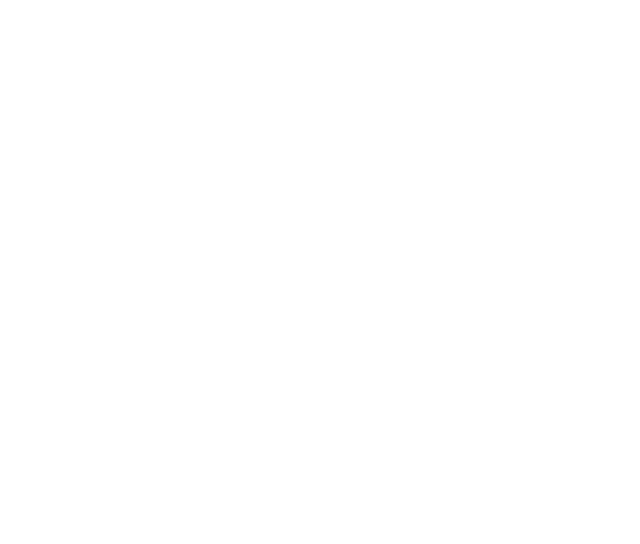
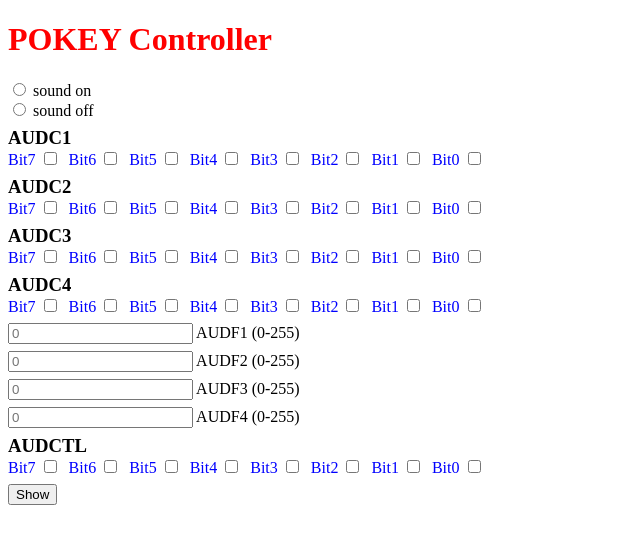
Before and after one commit to shupac800/webmidi, a website: page index.html in a window 1280 px wide. Shown: the whole page, without its empty margins (0-640 px from the left). Drawn offline with Linux system fonts and the light colour scheme.

Commit message:
began writing HTML/JS for PokeyController app

```diff
--- a/index.html
+++ b/index.html
@@ -1,2 +1,209 @@
+<!DOCTYPE html>
+<html>
+<head>
+  <title>POKEY Controller</title>
+  <link href="style.css" rel="stylesheet" type="text/css">
+</head>
+<body>
+  <h1>POKEY Controller</h1>
+  <form id='myForm'>
+    <label>
+      <input type='radio' name='onoff' value='on'>
+      sound on
+    </label>
+    <label>
+      <input type='radio' name='onoff' value='off'>
+      sound off
+    </label>
+    <h3>AUDC1</h3>
+    <label class='yaba'>
+      Bit7
+      <input type='checkbox' name='audc1[]'>
+    </label>
+    <label class='yaba'>
+      Bit6
+      <input type='checkbox' name='audc1[]'>
+    </label>
+    <label class='yaba'>
+      Bit5
+      <input type='checkbox' name='audc1[]'>
+    </label>
+    <label class='yaba'>
+      Bit4
+      <input type='checkbox' name='audc1[]'>
+    </label>
+    <label class='yaba'>
+      Bit3
+      <input type='checkbox' name='audc1[]'>
+    </label>
+    <label class='yaba'>
+      Bit2
+      <input type='checkbox' name='audc1[]'>
+    </label>
+    <label class='yaba'>
+      Bit1
+      <input type='checkbox' name='audc1[]'>
+    </label>
+    <label class='yaba'>
+      Bit0
+      <input type='checkbox' name='audc1[]'>
+    </label>
 
-<script src="output.js"></script>
+    <h3>AUDC2</h3>
+    <label class='yaba'>
+      Bit7
+      <input type='checkbox' name='audc2[]'>
+    </label>
+    <label class='yaba'>
+      Bit6
+      <input type='checkbox' name='audc2[]'>
+    </label>
+    <label class='yaba'>
+      Bit5
+      <input type='checkbox' name='audc2[]'>
+    </label>
+    <label class='yaba'>
+      Bit4
+      <input type='checkbox' name='audc2[]'>
+    </label>
+    <label class='yaba'>
+      Bit3
+      <input type='checkbox' name='audc2[]'>
+    </label>
+    <label class='yaba'>
+      Bit2
+      <input type='checkbox' name='audc2[]'>
+    </label>
+    <label class='yaba'>
+      Bit1
+      <input type='checkbox' name='audc2[]'>
+    </label>
+    <label class='yaba'>
+      Bit0
+      <input type='checkbox' name='audc2[]'>
+    </label>
+
+    <h3>AUDC3</h3>
+    <label class='yaba'>
+      Bit7
+      <input type='checkbox' name='audc3[]'>
+    </label>
+    <label class='yaba'>
+      Bit6
+      <input type='checkbox' name='audc3[]'>
+    </label>
+    <label class='yaba'>
+      Bit5
+      <input type='checkbox' name='audc3[]'>
+    </label>
+    <label class='yaba'>
+      Bit4
+      <input type='checkbox' name='audc3[]'>
+    </label>
+    <label class='yaba'>
+      Bit3
+      <input type='checkbox' name='audc3[]'>
+    </label>
+    <label class='yaba'>
+      Bit2
+      <input type='checkbox' name='audc3[]'>
+    </label>
+    <label class='yaba'>
+      Bit1
+      <input type='checkbox' name='audc3[]'>
+    </label>
+    <label class='yaba'>
+      Bit0
+      <input type='checkbox' name='audc3[]'>
+    </label>
+
+    <h3>AUDC4</h3>
+    <label class='yaba'>
+      Bit7
+      <input type='checkbox' name='audc4[]'>
+    </label>
+    <label class='yaba'>
+      Bit6
+      <input type='checkbox' name='audc4[]'>
+    </label>
+    <label class='yaba'>
+      Bit5
+      <input type='checkbox' name='audc4[]'>
+    </label>
+    <label class='yaba'>
+      Bit4
+      <input type='checkbox' name='audc4[]'>
+    </label>
+    <label class='yaba'>
+      Bit3
+      <input type='checkbox' name='audc4[]'>
+    </label>
+    <label class='yaba'>
+      Bit2
+      <input type='checkbox' name='audc4[]'>
+    </label>
+    <label class='yaba'>
+      Bit1
+      <input type='checkbox' name='audc4[]'>
+    </label>
+    <label class='yaba'>
+      Bit0
+      <input type='checkbox' name='audc4[]'>
+    </label>
+
+    <label class='audf'>
+      <input type='text' name='audf1' placeholder="0">
+      AUDF1 (0-255)
+    </label>
+    <label class='audf'>
+      <input type='text' name='audf2' placeholder="0">
+      AUDF2 (0-255)
+    </label>
+    <label class='audf'>
+      <input type='text' name='audf3' placeholder="0">
+      AUDF3 (0-255)
+    </label>
+    <label class='audf'>
+      <input type='text' name='audf4' placeholder="0">
+      AUDF4 (0-255)
+    </label>
+
+    <h3>AUDCTL</h3>
+    <label class='yaba'>
+      Bit7
+      <input type='checkbox' name='audctl[]'>
+    </label>
+    <label class='yaba'>
+      Bit6
+      <input type='checkbox' name='audctl[]'>
+    </label>
+    <label class='yaba'>
+      Bit5
+      <input type='checkbox' name='audctl[]'>
+    </label>
+    <label class='yaba'>
+      Bit4
+      <input type='checkbox' name='audctl[]'>
+    </label>
+    <label class='yaba'>
+      Bit3
+      <input type='checkbox' name='audctl[]'>
+    </label>
+    <label class='yaba'>
+      Bit2
+      <input type='checkbox' name='audctl[]'>
+    </label>
+    <label class='yaba'>
+      Bit1
+      <input type='checkbox' name='audctl[]'>
+    </label>
+    <label class='yaba'>
+      Bit0
+      <input type='checkbox' name='audctl[]'>
+    </label>
+
+    <button type='button' onClick="showMe()">Show</button>
+  </form>
+  <script src="output.js"></script>
+</body>
+</html>
--- a/output.js
+++ b/output.js
@@ -1,3 +1,19 @@
+var onoff = document.querySelector('input[name="onoff"]').value;
+console.log(onoff);
+var audc1 = document.forms['myForm'].elements['audc1[]'];
+console.log(audc1);
+
+var bar = document.querySelector('input[name=audf1]');
+bar.addEventListener('keydown', function(event)
+{
+    if (event.which === 13 || event.which === 9) {
+      console.log('input changed to: ', bar.value);
+    }
+});
+
+function showMe() {
+  console.log(audc1[0].checked);
+}
 
 // Check if the Web MIDI API is supported by the browser
 if (navigator.requestMIDIAccess) {
@@ -11,7 +27,7 @@ if (navigator.requestMIDIAccess) {
 
 // Function executed on successful connection
 function onSuccess(interface) {
-
+  console.log("Detected MIDI device:",interface);
   var noteon,
       noteoff,
       outputs = [];
@@ -22,21 +38,44 @@ function onSuccess(interface) {
     outputs.push(i.value);
   }
 
+
+
+  var inputs = interface.inputs;
+
+  console.log("Found " + inputs.size + " MIDI input(s)");
+
+  //connect to first device found
+  if(inputs.size > 0) {
+    var iterator = inputs.values(); // returns an iterator that loops over all inputs
+    var input = iterator.next().value; // get the first input
+    console.log("Connected first input: " + input.name);
+    input.onmidimessage = handleMIDIMessage;
+  }
+
   // Craft 'note on' and 'note off' messages (channel 1, note number 60 [C3], max velocity)
-  noteon = [0x90, 60, 127];
-  noteoff = [0x80, 60, 127];
-
-  //Send SysEx
-  outputs[0].send([240, 126, 127, 6, 1, 247]);
+  noteon = [0x90, 66, 127];
+  //noteoff = [145, 102, 122];
+  noteoff = [0xF0,15,100];
 
   // Send the 'note on' and schedule the 'note off' for 1 second later
-  outputs[0].send(noteon);
-  setTimeout(
-    function() {
-      outputs[0].send(noteoff);
-    },
-    1000
-  );
+  // outputs[0].send(noteon);
+  // setTimeout(
+  //   function() {
+  //     console.log("sending",noteoff);
+  //     outputs[0].send(noteoff);
+  //   },
+  //   1000
+  // );
+
+
+
+  function handleMIDIMessage(event){
+    if (event.data.length === 3) {
+      console.log("status byte:",event.data[0].toString(16));
+      console.log("data byte 1:",event.data[1].toString(16));
+      console.log("data byte 2:",event.data[2].toString(16));
+    }
+  }
 
 }
 
--- /dev/null
+++ b/style.css
@@ -0,0 +1,27 @@
+h1 {
+  color: red;
+}
+
+h3 {
+  margin: 0;
+  padding: 7px 0 0 0;
+}
+
+label {
+  display: block;
+}
+
+.yaba {
+  color: blue;
+  display: inline;
+  padding-right: 5px;
+}
+
+.audf {
+  padding-top: 7px;
+}
+
+button {
+  display: block;
+  margin-top: 7px;
+}
```
Also changed, not shown: webmiditest.html (added, +114 -0 lines).
